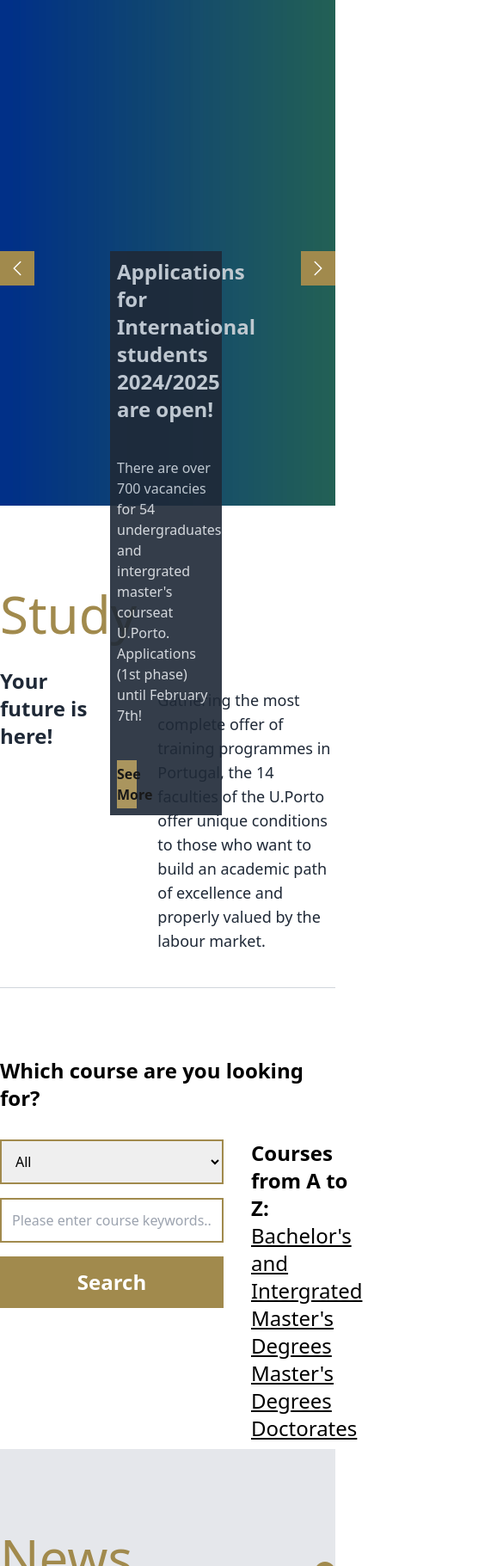
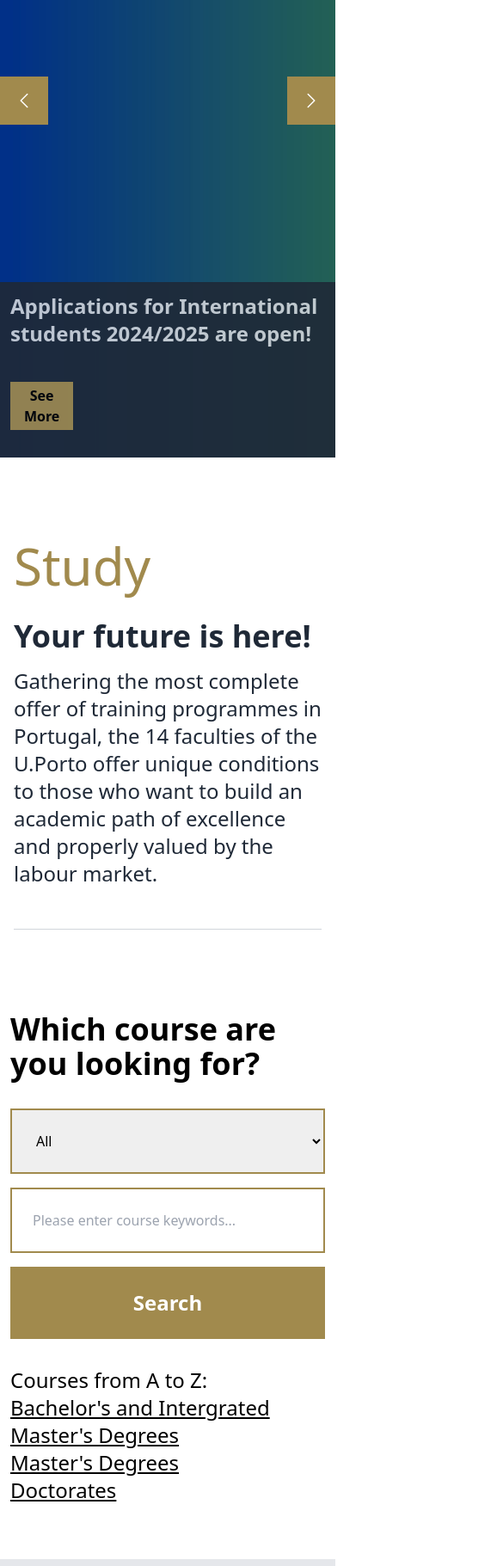
Before and after one commit to noel-odero/University-of-Porto-Clone, a plain HTML site: page index.html in a window 390 px wide. Shown: the part 179-2000 px from the top of the page at 86% size, 585 px wide, since content can reach past the window. Drawn offline with nearby package versions, Linux system fonts and the light colour scheme.

Commit message:
fix: responsiveness
Co-authored-by: Eldrige <eldrige@users.noreply.github.com>

```diff
--- a/index.html
+++ b/index.html
@@ -20,7 +20,7 @@
     <div class="w-full">
 
         <header class="">
-            <div class="w-full bg-gray-800">
+            <div class="w-full bg-gray-800 hidden md:block">
                 <div class="container">
                     <nav class="flex justify-between items-center p-4 bg-gray-800 text-white">
                         <div class="flex justify-between gap-4">
@@ -78,13 +78,13 @@
             </div>
             <div class="w-full bg-[#D5D5D5]">
                 <div class="container">
-                    <div class="flex justify-between items-center p-4  text-black">
+                    <div class="flex justify-between items-center p-8 sm:p-4  text-black">
                         <div>
-                            <p  class="font-bold text-2xl uppercase">
+                            <p  class="font-normal sm:font-bold text-lg sm:text-2xl uppercase ">
                                 Universidade de porto
                             </p>
                         </div>
-                        <div class="flex justify-between uppercase gap-4 font-bold text-lg">
+                        <div class="justify-between hidden sm:flex uppercase gap-4 font-bold text-lg">
                             <p>STUDY</p>
                             <p>Research</p>
                             <p>Innovate</p>
@@ -104,36 +104,36 @@
             </div>
         </header>
         <main class="hero w-full h-[70vh] relative">
-            <div class="bg-[#A18A4D] absolute left-0 top-1/2 text-white size-10 center">
-                <svg xmlns="http://www.w3.org/2000/svg" fill="none" viewBox="0 0 24 24" stroke-width="1.5" stroke="currentColor" class="size-6">
+            <div class="bg-[#A18A4D] absolute left-0 sm:top-1/2 text-white size-10 center top-1/4 size-14">
+                <svg xmlns="http://www.w3.org/2000/svg" fill="none" viewBox="0 0 24 24" stroke-width="1.5" stroke="currentColor" class="sm:size-6 size-6">
                     <path stroke-linecap="round" stroke-linejoin="round" d="M15.75 19.5 8.25 12l7.5-7.5" />
-                  </svg>
+                </svg>
             </div>
-            <div class="bg-gray-800 absolute left-32 w-1/3 gap-10 top-1/2 text-gray-300 flex flex-col justify-between  p-2 opacity-90">
+            <div class="bg-gray-800 absolute left-0  sm:left-32 sm:w-1/3 gap-10 bottom-0 sm:top-1/2 w-full px-3 pt-3 pb-8 text-gray-300 flex flex-col justify-between  sm:p-2 opacity-90">
                 <p class="text-2xl font-bold">Applications for International students 2024/2025 are open!</p>
-                <p>There are over 700 vacancies for 54 undergraduates and intergrated master's courseat U.Porto. Applications (1st phase) until February 7th!</p>
+                <p class="hidden sm:block">There are over 700 vacancies for 54 undergraduates and intergrated master's courseat U.Porto. Applications (1st phase) until February 7th!</p>
                 <button class= "bg-[#A18A4D] w-1/5 py-1 text-black font-bold"> See More </button>
             </div>
-            <div class="bg-[#A18A4D] absolute right-0 top-1/2 text-white size-10 center">
-                <svg xmlns="http://www.w3.org/2000/svg" fill="none" viewBox="0 0 24 24" stroke-width="1.5" stroke="currentColor" class="size-6">
+            <div class="bg-[#A18A4D] absolute right-0 sm:top-1/2 text-white size-10 center top-1/4 size-14">
+                <svg xmlns="http://www.w3.org/2000/svg" fill="none" viewBox="0 0 24 24" stroke-width="1.5" stroke="currentColor" class="sm:size-6 size-6">
                     <path stroke-linecap="round" stroke-linejoin="round" d="m8.25 4.5 7.5 7.5-7.5 7.5" />
-                  </svg>
+                </svg>
 
             </div>
 
         </main>
 
-        <div class="h-[130vh] w-full">
+        <div class=" w-full">
           <div class="center container flex justify-between gap-8 flex-col" >
 
-            <div>
+            <div class="px-4">
               <p class="text-[#A18A4D] text-6xl xl:text-5xl font-light text-accent mt-24">Study</p>
-              <div class="flex gap-20 mt-8 xl:mt-12 border-b-[0.1px] text-gray-800 border-gray-300 pb-10 justify-between" >
-                <div class="w-1/3">
-                  <h2 class="font-bold text-2xl">Your future is here!</h2>
+              <div class="flex flex-col sm:flex-row sm:gap-20 gap-4 mt-8 xl:mt-12 border-b-[0.1px] text-gray-800 border-gray-300 pb-12 sm:pb-10 justify-between" >
+                <div class="sm:w-1/3 w-full">
+                  <h2 class="font-bold sm:text-2xl text-4xl">Your future is here!</h2>
                 </div>
-                <div class="w-2/3">
-                  <p class="col-span-2 text-lg font-light mt-6 xl:mt-0">
+                <div class="sm:w-2/3 w-full">
+                  <p class="sm:text-lg text-2xl font-light sm:mt-6  xl:mt-0">
                     Gathering the most complete offer of training programmes in Portugal, the 14 faculties of the
                     U.Porto offer unique conditions to those who want to build an academic path of excellence and
                     properly valued by the labour market.
@@ -142,28 +142,28 @@
                 </div>
               </div>
             </div>
-            <div class="flex gap-8 flex-col w-full justify-between">
+            <div class="flex gap-8 flex-col w-full justify-between  px-3 pt-4 pb-8">
               <div>
-                <p class="font-bold pt-15 text-2xl mt-12">Which course are you looking for?</p>
+                <p class="font-bold pt-15 sm:text-2xl text-4xl mt-12">Which course are you looking for?</p>
               </div>
-              <div class="flex gap-8">
+              <div class="flex sm:flex-row flex-col gap-8">
 
-                <div class=" flex flex-col gap-4 w-2/3">
+                <div class=" flex flex-col gap-4 sm:w-2/3 w-full">
                   <!-- <label for="dropdown">All</label> -->
-                  <select id="dropdown" name="options" class="border-2 border-[#A18A4D] p-3">
+                  <select id="dropdown" name="options" class="border-2 border-[#A18A4D] sm:p-3 p-6">
                     <option value="option1" class="text-bold text-4XL">All</option>
                     <option value="option1">Bachelor's and Intergrated Master's Degrees</option>
                     <option value="option2">Master's Degrees</option>
                     <option value="option3">Doctorates</option>
                   </select>
-                  <input placeholder="Please enter course keywords..." class="border-2 border-[#A18A4D] p-3 text-gray-500">
+                  <input placeholder="Please enter course keywords..." class="border-2 border-[#A18A4D] sm:p-3 text-gray-500 p-6">
                   </input>
 
-                  <button class="border-2 border-[#A18A4D] p-3 bg-[#A18A4D] text-white font-bold text-2xl hover:bg-white hover:text-[#A18A4D]">Search</button>
+                  <button class="border-2 border-[#A18A4D] sm:p-3 bg-[#A18A4D] text-white font-bold text-2xl hover:bg-white hover:text-[#A18A4D] p-6">Search</button>
 
                 </div>
-                <div class="w-1/3">
-                  <p class="text-2xl font-bold">Courses from A to Z:</p>
+                <div class="w-full mb-8 sm:mb-0 sm:w-1/3">
+                  <p class="text-2xl font-medium">Courses from A to Z:</p>
                   <div class="flex flex-col">
                     <a href="#" class="underline text-2xl hover:text-[#A18A4D] font-light">Bachelor's and Intergrated Master's Degrees</a>
                     <a href="#" class="underline  text-2xl hover:text-[#A18A4D] font-light">Master's Degrees</a>
@@ -174,9 +174,9 @@
             </div>
           </div>
         </div>
-        <div class="h-[130vh] w-full bg-gray-200">
-          <div class="center container flex justify-between gap-8 flex-col" >
-            <div class="flex gap-8 w-full justify-between bg-red items-baseline mt-24">
+        <div class="w-full bg-gray-200">
+          <div class="center container flex justify-between gap-8 flex-col " >
+            <div class="flex flex-col sm:flex-row gap-8 w-full justify-between bg-red items-baseline sm:mt-24 mt-10 mb-10">
               <p class ='text-6xl text-[#A18A4D] font-light'>News</p>
               <div class="flex gap-4">
                 <p class="text-[#A18A4D] font-bold">All news</p>
@@ -186,7 +186,7 @@
               </div>
 
             </div>
-            <div class="flex gap-8">
+            <div class="w-[94%] flex flex-col sm:flex-row gap-8">
               <div class="flex flex-col gap-8 bg-gray-100 p-4 ">
                 <p class="text-[#A18A4D]">Ciencia e Inovacao | Merito</p>
                 <p class="text-2xl font-bold text-gray-600 mb-16">U.Porto domina bolsas de investigacao da Liga Portuguesa Contra o Cancro</p>
@@ -206,7 +206,7 @@
                 <img src="./img3.jpg" alt="">
               </div>
             </div>
-            <div class="flex gap-2 justify-start items-center">
+            <div class="w- flex gap-2 justify-start items-center">
               <svg xmlns="http://www.w3.org/2000/svg" fill="none" viewBox="0 0 24 24" stroke-width="1.5" stroke="currentColor" class="h-10 w-10 rounded-half text-white p-1 bg-gray-500">
                 <path stroke-linecap="round" stroke-linejoin="round" d="M15.75 19.5 8.25 12l7.5-7.5" />
               </svg>
@@ -217,6 +217,49 @@
 
           </div>
         </div>
+        <!-- <div class="w-full py-24 pb-32">
+          <div class="center container flex items-center justify-between gap-8  " >
+            <div class="w-1/3 relative">
+              <p class="text-5xl font-light text-[#A18A4D] text-nowrap -mt-12">We are a University</p>
+              <p class="text-5xl font-light text-[#A18A4D]">of Excellence!</p>
+              <img src="./minerva_01.png" class="h-[24rem] absolute right-0 -top-10" alt="">
+            </div>
+            <div class="w-2/3 flex flex-col gap-8">
+              <p class="text-xl text-gray-500" >
+                With over 100 years of history, the University of Porto is a <span class="text-gray-900">
+                    leading teaching and scientific
+                    research institution in Portugal and worldwide.
+                </span>
+              </p>
+              <p class="text-xl text-gray-500">
+                Considered <span class="text-gray-900">
+                    the best Portuguese University and one of the best 100 European institutions
+                </span> according to
+                the most important Higher Education rankings, U.Porto combines quality teaching and excellent
+                research with the best academic experience.
+              </p>
+              <p class="text-gray-900 text-lg">We are waiting for you!</p>
+              <div class="flex gap-4">
+                <p class="text-[#A18A4D] font-bold">See more</p>
+                <svg xmlns="http://www.w3.org/2000/svg" fill="none" viewBox="0 0 24 24" stroke-width="1.5" stroke="currentColor" class="size-6 border-2 border-[#A18A4D] rounded-full p-1 bg-[#A18A4D] text-white">
+                  <path stroke-linecap="round" stroke-linejoin="round" d="m8.25 4.5 7.5 7.5-7.5 7.5" />
+                </svg>
+              </div>
+            </div>
+          </div>
+        </div> -->
+        <!-- <div class="w-full h-[3px] bg-gray-200 my-8"></div> -->
+        <!-- <div>
+          <div>
+            <div>
+              <p>Research</p>
+              <p>Research University</p>
+              <p>With 48 research units and a highly qualified scientific community, the University of Porto is one of the largest producers of science in Portugal, contributing to almost 25% of all national scientific output.</p>
+              <p>The excellence of our scientific ecosystem is particularly evident in the leading position the University occupies in the main international rankings of Higher Education.</p>
+            </div>
+            <div></div>
+          </div>
+        </div> -->
     </div>
 
   </body>
--- a/styles.css
+++ b/styles.css
@@ -3,3 +3,9 @@
     background-size: cover;
     background-repeat: no-repeat;
 }
+
+.uni {
+    background-image: url("./minerva_01.png");
+    background-size: cover;
+    background-repeat: no-repeat;
+}
```
Also changed, not shown: minerva_01.png (added).
